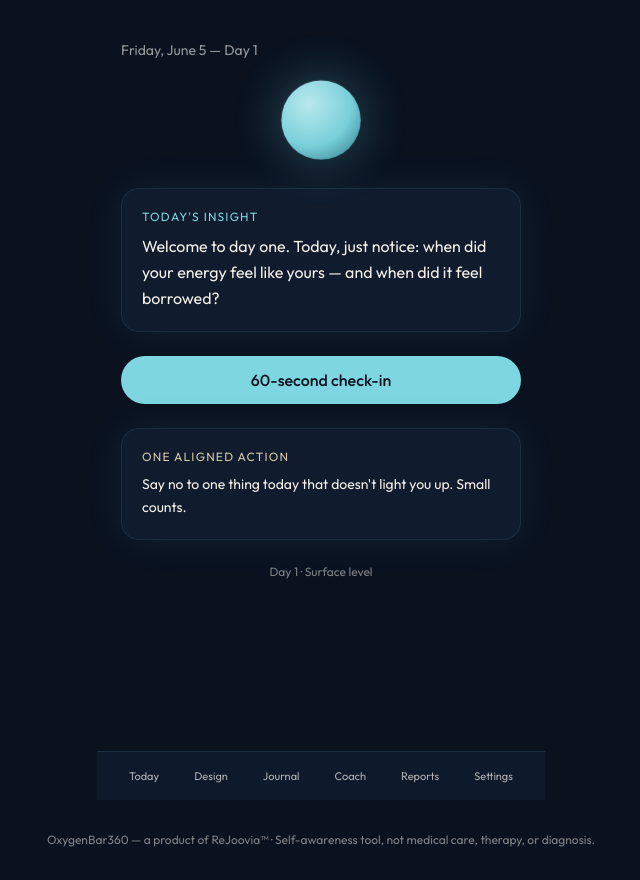
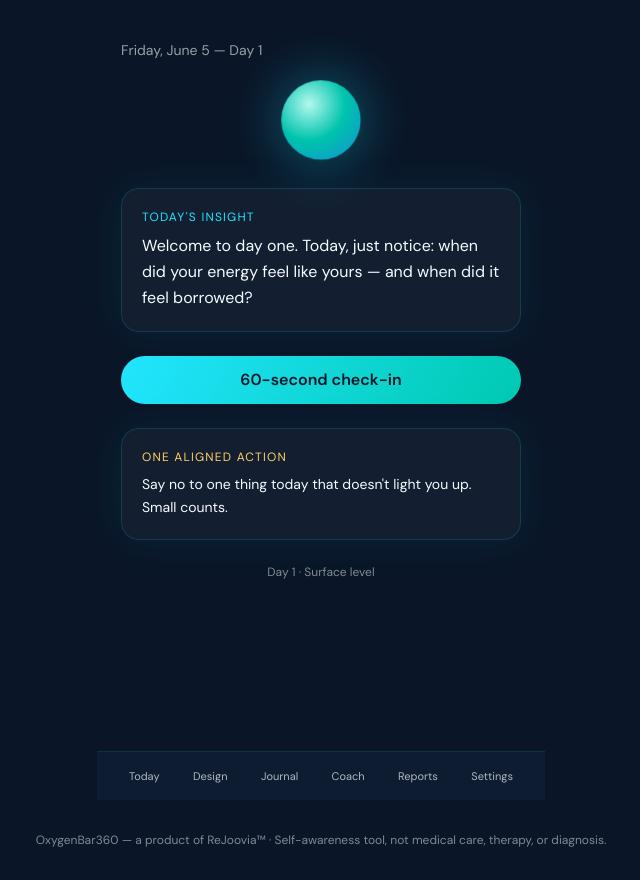
Before and after one commit to manathanmn12/posteventrejooviaapp, a Next.js app: page /today in a window 1280 px wide. Shown: the whole page, without its empty margins (319-959 px from the left). Built offline with nearby package versions, Linux system fonts and the light colour scheme.

Commit message:
Brand re-theme: OB360 navy/cyan/teal, Space Grotesk + DM Sans + Bebas, glass surfaces, gradient orb and CTAs, gold unlocks, violet coach, new icons

```diff
--- a/app/(app)/coach/page.tsx
+++ b/app/(app)/coach/page.tsx
@@ -3,12 +3,14 @@ import Card from "@/components/Card";
 export default function Coach() {
   return (
     <main>
-      <h1 className="font-display text-2xl">Alignment Coach</h1>
+      <h1 className="font-display text-2xl">
+        Alignment Coach <span className="coach-accent">●</span>
+      </h1>
       <p className="mt-2 text-sm opacity-70">
         A reflective partner that knows your design and your data. Not a therapist, not a doctor — a
         mirror.
       </p>
-      <Card className="mt-6 text-sm opacity-80">
+      <Card className="coach-card mt-6 text-sm opacity-80">
         Phase 5: streaming conversation lands here, after your check-in history exists for it to
         reflect on.
       </Card>
--- a/app/(app)/design/page.tsx
+++ b/app/(app)/design/page.tsx
@@ -15,9 +15,14 @@ export default function Design() {
       <h1 className="font-display text-2xl">Your design</h1>
       <p className="mt-2 text-sm opacity-70">Revealed gradually — depth you can actually use beats a data dump.</p>
       {cards.map(([title, status]) => (
-        <Card key={title} className="mt-4 flex items-center justify-between">
+        <Card
+          key={title}
+          className={`mt-4 flex items-center justify-between ${status === "unlocked" ? "unlock" : ""}`}
+        >
           <span>{title}</span>
-          <span className="text-xs opacity-50">{status}</span>
+          <span className={`text-xs ${status === "unlocked" ? "text-gold" : "opacity-50"}`}>
+            {status}
+          </span>
         </Card>
       ))}
     </main>
--- a/app/(app)/today/checkin/page.tsx
+++ b/app/(app)/today/checkin/page.tsx
@@ -15,7 +15,7 @@ export default function Checkin() {
         <Card key={label} className="mt-4">
           <p className="text-xs uppercase tracking-widest text-mist">{label}</p>
           <p className="mt-1 text-sm" dangerouslySetInnerHTML={{ __html: q }} />
-          <input type="range" min={1} max={10} defaultValue={5} className="mt-3 w-full accent-[#7DD6E0]" />
+          <input type="range" min={1} max={10} defaultValue={5} className="mt-3 w-full accent-[#22E5FF]" />
         </Card>
       ))}
       <Card className="mt-4">
@@ -23,7 +23,7 @@ export default function Checkin() {
         <p className="mt-1 text-sm">Where did yesterday&apos;s energy actually go?</p>
         <textarea className="mt-3 w-full rounded-lg bg-ink/60 p-3 text-sm" rows={3} placeholder="Two honest lines beat ten polished ones." />
       </Card>
-      <a href="/today" className="mt-6 block text-center rounded-full bg-mist py-3 font-medium text-ink">
+      <a href="/today" className="mt-6 block text-center cta rounded-full py-3">
         Done — see today&apos;s insight
       </a>
     </main>
--- a/app/(app)/today/page.tsx
+++ b/app/(app)/today/page.tsx
@@ -13,7 +13,7 @@ export default function Today() {
           did it feel borrowed?
         </p>
       </Card>
-      <a href="/today/checkin" className="mt-6 block text-center rounded-full bg-mist py-3 font-medium text-ink">
+      <a href="/today/checkin" className="mt-6 block text-center cta rounded-full py-3">
         60-second check-in
       </a>
       <Card className="mt-6">
--- a/app/gift/[slug]/page.tsx
+++ b/app/gift/[slug]/page.tsx
@@ -19,7 +19,7 @@ export default async function GiftPortal({ params }: { params: Promise<{ slug: s
         <Orb size={56} />
         <a
           href="/welcome"
-          className="mt-6 inline-block rounded-full bg-mist px-8 py-3 font-medium text-ink"
+          className="mt-6 inline-block cta rounded-full px-8 py-3"
         >
           Discover your design
         </a>
--- a/app/globals.css
+++ b/app/globals.css
@@ -2,17 +2,40 @@
 @tailwind components;
 @tailwind utilities;
 
+/* OB360 brand-anchored calm — locked 2026-06-05.
+   Navy base · electric cyan as punctuation · teal positives · gold unlocks · violet coach. */
+
 :root { color-scheme: dark; }
 
-body { background: #0A1220; color: #F4F1EA; }
+body { background: #0A1628; color: #F5FBFF; }
 
+/* Soft glass surfaces — matches the OB360 analytics dashboard language */
 .card {
-  background: #101B2E;
-  border: 1px solid rgba(125, 214, 224, 0.10);
+  background: rgba(255, 255, 255, 0.04);
+  border: 1px solid rgba(34, 229, 255, 0.14);
   border-radius: 18px;
+  backdrop-filter: blur(6px);
 }
 
-.glow { box-shadow: 0 0 40px rgba(125, 214, 224, 0.07); }
+.glow { box-shadow: 0 0 40px rgba(34, 229, 255, 0.07); }
+
+/* Primary CTA — cyan→teal gradient pill, navy text */
+.cta {
+  background: linear-gradient(120deg, #22E5FF, #00C9B1);
+  color: #0A1628;
+  font-weight: 600;
+}
+.cta:hover { filter: brightness(1.08); }
+
+/* Gold is reserved for unlock / streak moments */
+.unlock {
+  border-color: rgba(255, 209, 102, 0.35);
+  box-shadow: 0 0 32px rgba(255, 209, 102, 0.10);
+}
+
+/* Violet belongs to the AI Coach only */
+.coach-accent { color: #A855F7; }
+.coach-card { border-color: rgba(168, 85, 247, 0.30); }
 
 @media (prefers-reduced-motion: reduce) {
   *, *::before, *::after { animation: none !important; transition: none !important; }
@@ -22,9 +45,11 @@ body { background: #0A1220; color: #F4F1EA; }
   0%, 100% { transform: scale(1); opacity: 0.85; }
   50% { transform: scale(1.12); opacity: 1; }
 }
+
+/* The orb — teal→cyan gradient, electric glow. The brand element. */
 .orb {
   width: 72px; height: 72px; border-radius: 9999px;
-  background: radial-gradient(circle at 35% 30%, #BFEFF5, #7DD6E0 55%, #2E7A8A);
-  box-shadow: 0 0 48px rgba(125, 214, 224, 0.35);
+  background: radial-gradient(circle at 35% 30%, #B8FFF2, #00C9B1 48%, #0FA8C9 80%, #22E5FF);
+  box-shadow: 0 0 52px rgba(34, 229, 255, 0.40);
   animation: breathe 4s ease-in-out infinite;
 }
--- a/app/layout.tsx
+++ b/app/layout.tsx
@@ -1,9 +1,10 @@
 import type { Metadata, Viewport } from "next";
-import { Fraunces, Outfit } from "next/font/google";
+import { Space_Grotesk, DM_Sans, Bebas_Neue } from "next/font/google";
 import "./globals.css";
 
-const fraunces = Fraunces({ subsets: ["latin"], variable: "--font-fraunces" });
-const outfit = Outfit({ subsets: ["latin"], variable: "--font-outfit" });
+const grotesk = Space_Grotesk({ subsets: ["latin"], variable: "--font-grotesk" });
+const dmsans = DM_Sans({ subsets: ["latin"], variable: "--font-dmsans" });
+const bebas = Bebas_Neue({ weight: "400", subsets: ["latin"], variable: "--font-bebas" });
 
 export const metadata: Metadata = {
   title: "ReJoovia Alignment — your energy has a design",
@@ -13,11 +14,11 @@ export const metadata: Metadata = {
   appleWebApp: { capable: true, statusBarStyle: "black-translucent", title: "ReJoovia" },
 };
 
-export const viewport: Viewport = { themeColor: "#0A1220" };
+export const viewport: Viewport = { themeColor: "#0A1628" };
 
 export default function RootLayout({ children }: { children: React.ReactNode }) {
   return (
-    <html lang="en" className={`${fraunces.variable} ${outfit.variable}`}>
+    <html lang="en" className={`${grotesk.variable} ${dmsans.variable} ${bebas.variable}`}>
       <body className="font-sans antialiased min-h-screen">
         {children}
         <footer className="px-6 py-8 text-center text-xs opacity-50">
--- a/app/page.tsx
+++ b/app/page.tsx
@@ -13,7 +13,7 @@ export default function Landing() {
       </p>
       <a
         href="/gift/demo"
-        className="mt-10 inline-block rounded-full bg-mist px-8 py-3 font-medium text-ink"
+        className="mt-10 inline-block cta rounded-full px-8 py-3"
       >
         I have a gift link
       </a>
--- a/app/welcome/reveal/page.tsx
+++ b/app/welcome/reveal/page.tsx
@@ -10,7 +10,7 @@ export default function Reveal() {
         ≈20% of people. Your aura is focused and penetrating — you see systems and people clearly.
         Your strategy: wait to be recognized and invited.
       </p>
-      <a href="/today" className="mt-10 inline-block rounded-full bg-mist px-8 py-3 font-medium text-ink">
+      <a href="/today" className="mt-10 inline-block cta rounded-full px-8 py-3">
         Begin your first alignment
       </a>
       <p className="mt-3 text-xs opacity-40">(placeholder data — Phase 2 wires the real chart)</p>
```
Also changed, not shown: tailwind.config.ts (+18 -9 lines), public/icons/icon-192.png, public/icons/icon-512.png, public/manifest.json.
